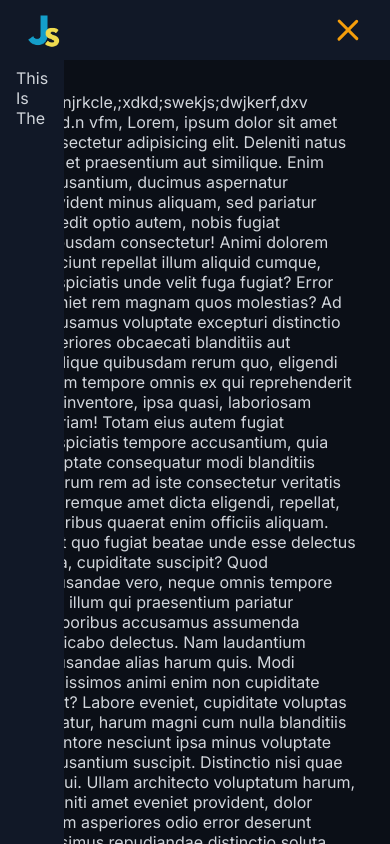
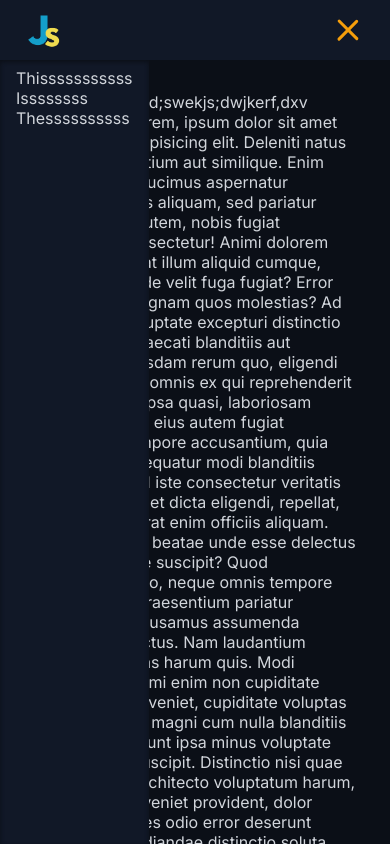
Before and after one commit to Justas-Sind/Portfolio_website, a React (Vite) app: page / in a window 390 px wide. Both pictures are taken after a click on the label 350 px from the left and 30 px from the top of the page. Shown: the top 844 px of the page. Built offline with nearby package versions, Linux system fonts and the light colour scheme.

Commit message:
onMount naimation hook complete, styling updates

```diff
--- a/src/components/SideMenu/SideMenu.module.scss
+++ b/src/components/SideMenu/SideMenu.module.scss
@@ -116,13 +116,14 @@
   background-color: var(--nav-color);
   color: var(--text-color);
   max-width: 10rem;
-  min-height: 100vh;
+  height: calc(100vh - var(--side-menu-width-height));
   position: fixed;
   left: 0;
   top: var(--side-menu-width-height);
+  box-shadow: inset 0 2px 4px var(--background-color);
 }
 
-.hamburgerMenu:has(input:checked) + .sideBar {
+.sideBar.in.visible {
   translate: 0;
 }
 //
--- a/src/components/SideMenu/SideMenu.tsx
+++ b/src/components/SideMenu/SideMenu.tsx
@@ -9,11 +9,11 @@ import {
 } from "react-icons/fa";
 import { NavLink } from "react-router-dom";
 import { useState } from "react";
+import useMountTransition from '../../hooks/useMountTransition'
 
 function SideMenu() {
-  const [sideBarOpen, setSideBarOpen] = useState(false);
-
-  console.log(sideBarOpen)
+  const [sideBarMount, setSideBarMount] = useState(false);
+  const hasTransitionedIn = useMountTransition(sideBarMount, 1000);
 
   return (
     <div className={styles.sideMenu}>
@@ -90,14 +90,14 @@ function SideMenu() {
             className={styles.hamburgerMenu}
 
           >
-            <input type="checkbox" onClick={() => setSideBarOpen(!sideBarOpen)}/>
+            <input type="checkbox" onClick={() => setSideBarMount(!sideBarMount)}/>
           </label>
-          {sideBarOpen ? (
-            <aside className={styles.sideBar}>
+          {(hasTransitionedIn || sideBarMount) ? (
+            <aside className={`${styles.sideBar} ${hasTransitionedIn && styles.in} ${sideBarMount && styles.visible}`}>
               <nav>
-                <div>This</div>
-                <div>Is</div>
-                <div>The</div>
+                <div>Thisssssssssss</div>
+                <div>Issssssss</div>
+                <div>Thessssssssss</div>
               </nav>
             </aside>
           ) : null}
--- /dev/null
+++ b/src/hooks/useMountTransition.tsx
@@ -0,0 +1,23 @@
+import { useEffect, useState } from 'react';
+
+const useMountTransition = (isMounted: boolean, unmountDelay: number) => {
+  const [hasTransitionedIn, setHasTransitionedIn] = useState(false);
+
+  useEffect(() => {
+    let timeoutId: number;
+
+    if (isMounted && !hasTransitionedIn) {
+      setHasTransitionedIn(true);
+    } else if (!isMounted && hasTransitionedIn) {
+      timeoutId = setTimeout(() => setHasTransitionedIn(false), unmountDelay);
+    }
+
+    return () => {
+      clearTimeout(timeoutId);
+    }
+  }, [unmountDelay, isMounted, hasTransitionedIn]);
+
+  return hasTransitionedIn;
+}
+
+export default useMountTransition;
```
